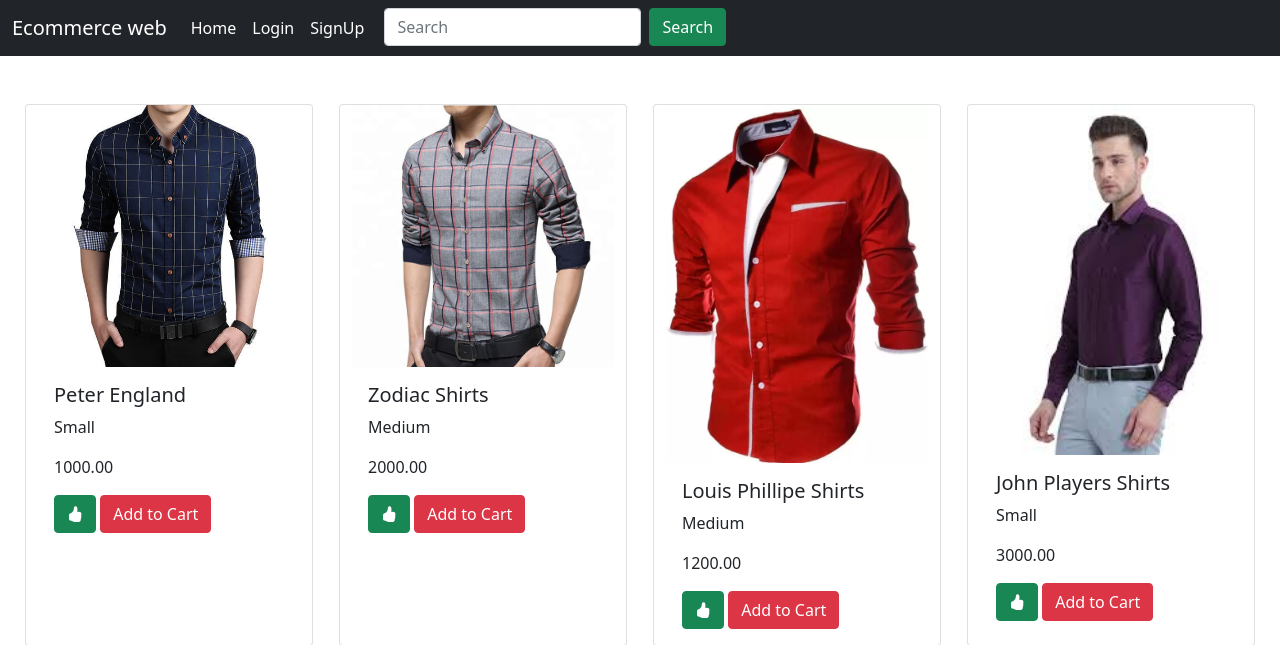
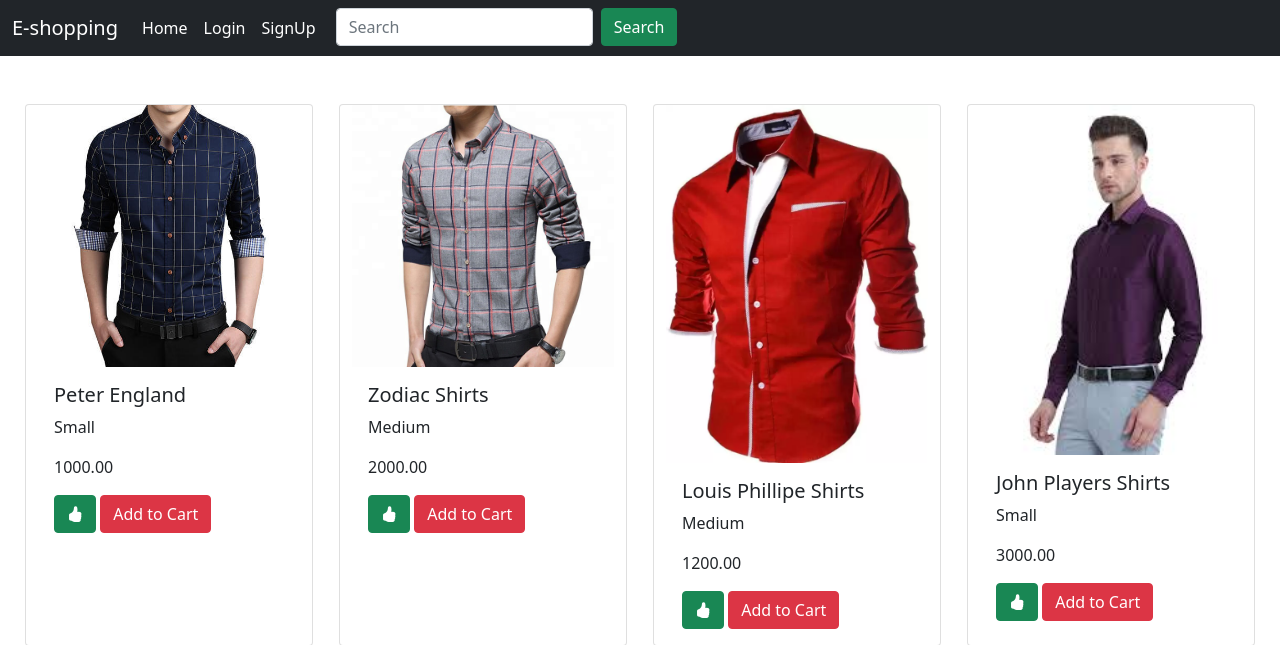
Before and after one commit to amolsoft123/Ecommerce-website, a Django app: page / in a window 1280 px wide. Shown: the top 645 px of the page. Run offline with Django 3.2, Linux system fonts and the light colour scheme; data comes from the database, SQL or seed files in the repository; parts of the project's set-up code (start-up, migrations or seed data) failed here and were passed over.

Commit message:
namechange

```diff
--- a/Ecomm/shop/templates/base.html
+++ b/Ecomm/shop/templates/base.html
@@ -21,7 +21,7 @@
 
     <nav class="navbar navbar-expand-lg navbar-dark bg-dark">
         <div class="container-fluid">
-          <a class="navbar-brand" href="/">Ecommerce web</a>
+          <a class="navbar-brand" href="/">E-shopping</a>
           <button class="navbar-toggler" type="button" data-bs-toggle="collapse" data-bs-target="#navbarSupportedContent" aria-controls="navbarSupportedContent" aria-expanded="false" aria-label="Toggle navigation">
             <span class="navbar-toggler-icon"></span>
           </button>
```
